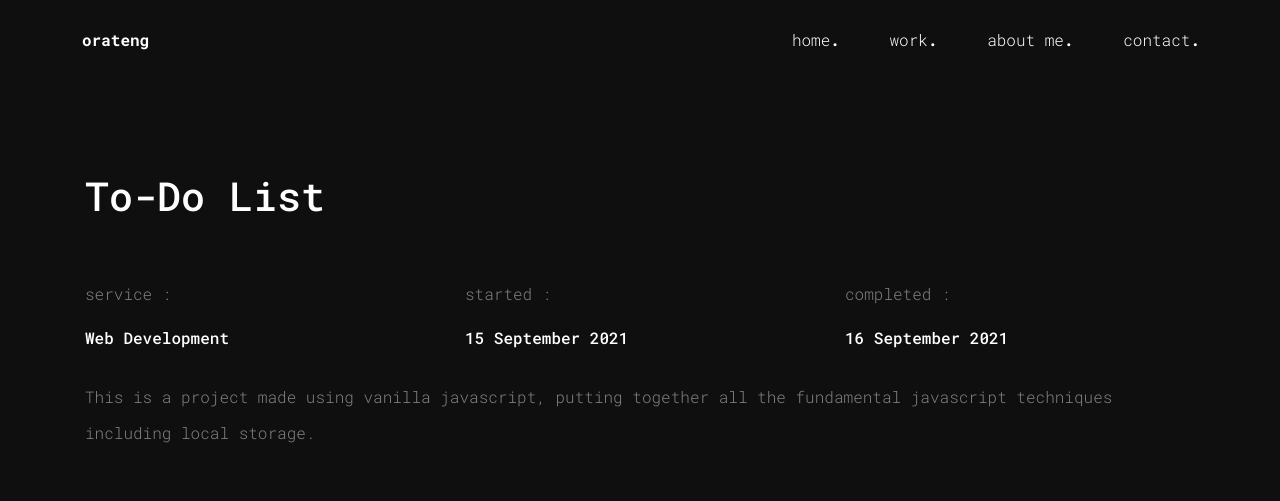
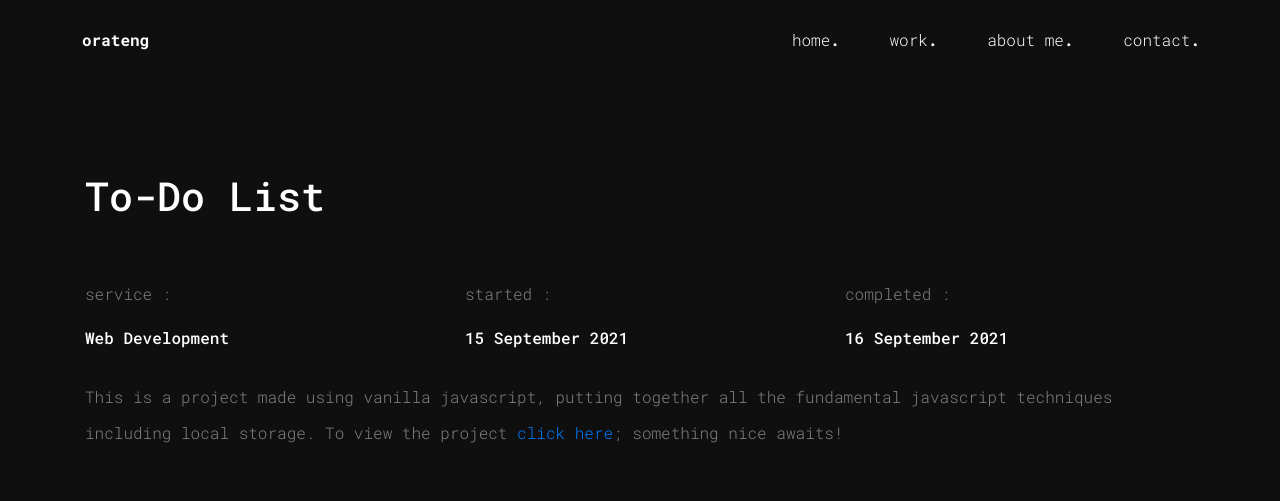
Before and after one commit to KINGDONLESH/KINGDONLESH.github.io, a plain HTML site: page project.html in a window 1280 px wide. Shown: the top 501 px of the page. Drawn offline with nearby package versions, Linux system fonts and the light colour scheme.

Commit message:
Update project.html

```diff
--- a/project.html
+++ b/project.html
@@ -83,7 +83,7 @@
                                            </div>
                                      </div>
                                      <br>
-                                     <p class="wow fadeInUp" data-wow-delay="1.8s">This is a project made using vanilla javascript, putting together all the fundamental javascript techniques including local storage.</p>
+                                     <p class="wow fadeInUp" data-wow-delay="1.8s">This is a project made using vanilla javascript, putting together all the fundamental javascript techniques including local storage. To view the project <a href="https://festive-torvalds-8da05b.netlify.app" target="_blank">click here</a>; something nice awaits!</p>
                                </div>
                          </div>
                    </div>
```
